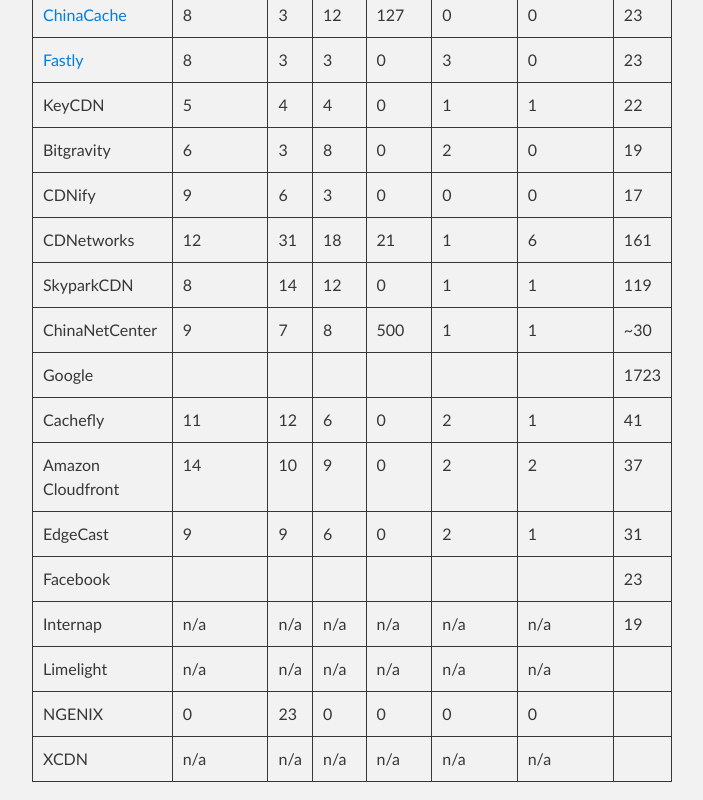
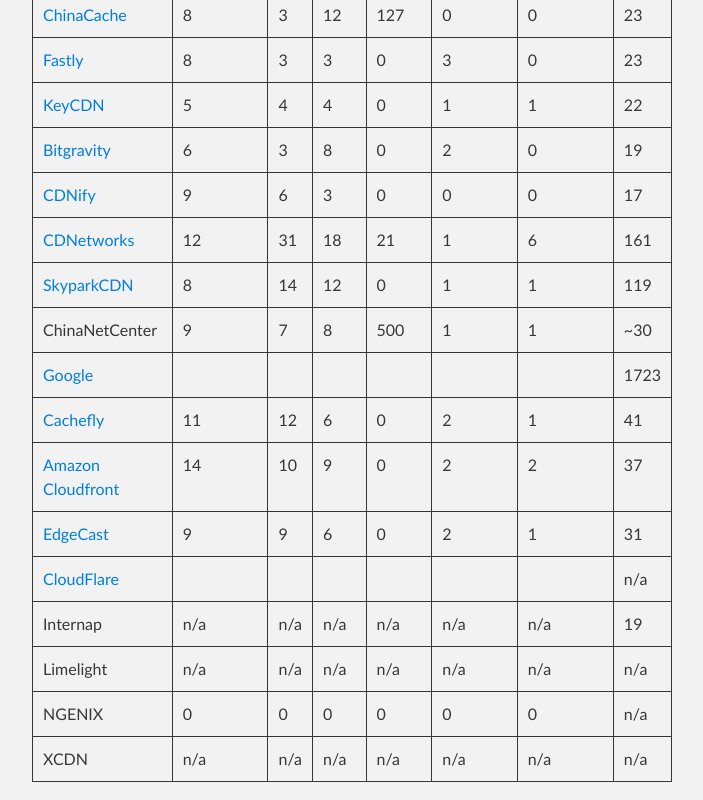
Before and after one commit to USC-NSL/cdn-coverage, a plain HTML site: page index.html in a window 1280 px wide. Shown: the part 720-1520 px from the top of the page, without its empty margins (288-991 px from the left). Drawn offline with Linux system fonts and the light colour scheme.

```diff
--- a/index.html
+++ b/index.html
@@ -139,7 +139,7 @@
 <td>23</td>
 </tr>
 <tr>
-<td>KeyCDN</td>
+<td><a href="https://www.keycdn.com/network">KeyCDN</a></td>
 <td>5</td>
 <td>4</td>
 <td>4</td>
@@ -149,7 +149,7 @@
 <td>22</td>
 </tr>
 <tr>
-<td>Bitgravity</td>
+<td><a href="http://www.bitgravity.com/images/lightbox/network_map.gif">Bitgravity</a></td>
 <td>6</td>
 <td>3</td>
 <td>8</td>
@@ -159,7 +159,7 @@
 <td>19</td>
 </tr>
 <tr>
-<td>CDNify</td>
+<td><a href="https://cdnify.com/network">CDNify</a></td>
 <td>9</td>
 <td>6</td>
 <td>3</td>
@@ -169,7 +169,7 @@
 <td>17</td>
 </tr>
 <tr>
-<td>CDNetworks</td>
+<td><a href="http://www.cdnetworks.com/company/global-network/">CDNetworks</a></td>
 <td>12</td>
 <td>31</td>
 <td>18</td>
@@ -179,7 +179,7 @@
 <td>161</td>
 </tr>
 <tr>
-<td>SkyparkCDN</td>
+<td><a href="http://www.skyparkcdn.com/#network">SkyparkCDN</a></td>
 <td>8</td>
 <td>14</td>
 <td>12</td>
@@ -199,7 +199,7 @@
 <td>~30</td>
 </tr>
 <tr>
-<td>Google</td>
+<td><a href="http://mappinggoogle.cs.usc.edu">Google</a></td>
 <td></td>
 <td></td>
 <td></td>
@@ -209,7 +209,7 @@
 <td>1723</td>
 </tr>
 <tr>
-<td>Cachefly</td>
+<td><a href="http://cachefly.cachefly.net/networkmap/">Cachefly</a></td>
 <td>11</td>
 <td>12</td>
 <td>6</td>
@@ -219,7 +219,7 @@
 <td>41</td>
 </tr>
 <tr>
-<td>Amazon Cloudfront</td>
+<td><a href="https://aws.amazon.com/cloudfront/details/">Amazon Cloudfront</a></td>
 <td>14</td>
 <td>10</td>
 <td>9</td>
@@ -229,7 +229,7 @@
 <td>37</td>
 </tr>
 <tr>
-<td>EdgeCast</td>
+<td><a href="http://www.edgecast.com/network/map/">EdgeCast</a></td>
 <td>9</td>
 <td>9</td>
 <td>6</td>
@@ -239,14 +239,14 @@
 <td>31</td>
 </tr>
 <tr>
-<td>Facebook</td>
+<td><a href="https://www.cloudflare.com/network-map">CloudFlare</a></td>
 <td></td>
 <td></td>
 <td></td>
 <td></td>
 <td></td>
 <td></td>
-<td>23</td>
+<td>n/a</td>
 </tr>
 <tr>
 <td>Internap</td>
@@ -266,17 +266,17 @@
 <td>n/a</td>
 <td>n/a</td>
 <td>n/a</td>
-<td></td>
+<td>n/a</td>
 </tr>
 <tr>
 <td>NGENIX</td>
 <td>0</td>
-<td>23</td>
 <td>0</td>
 <td>0</td>
 <td>0</td>
 <td>0</td>
-<td></td>
+<td>0</td>
+<td>n/a</td>
 </tr>
 <tr>
 <td>XCDN</td>
@@ -286,7 +286,7 @@
 <td>n/a</td>
 <td>n/a</td>
 <td>n/a</td>
-<td></td>
+<td>n/a</td>
 </tr>
 </tbody>
 </table>
```
Also changed, not shown: params.json (+1 -1 lines).
